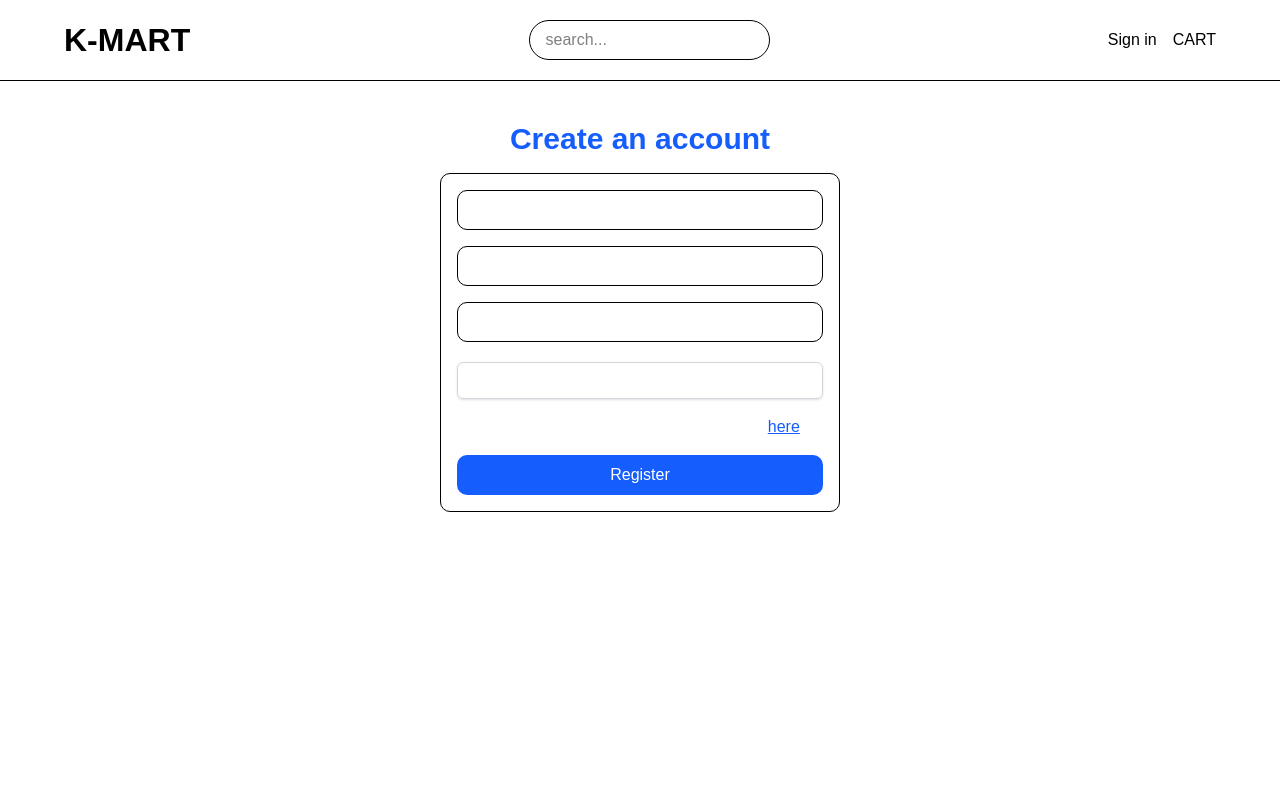
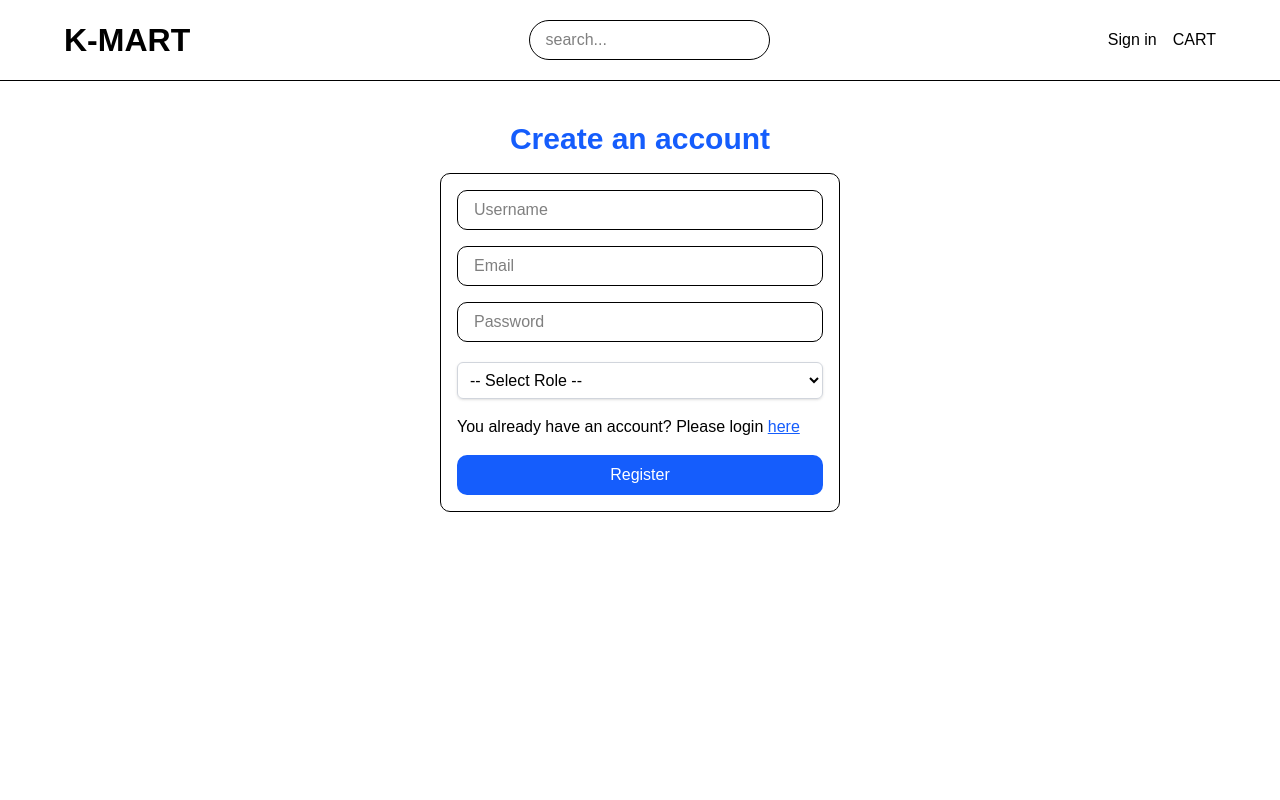
Before and after one commit to M6839/K_Mart_Ecomerce_Frontend, a Next.js app: page /Register in a window 1280 px wide. Shown: the top 800 px of the page. Built offline with nearby package versions, Linux system fonts and the light colour scheme; no server answers.

Commit message:
changes in form

```diff
--- a/src/app/Login/page.tsx
+++ b/src/app/Login/page.tsx
@@ -36,16 +36,16 @@ export default function Login() {
       <div className="p-4 flex flex-col gap-4 border border-black rounded-[10px] md:w-[400px] mx-auto">
         <input
           placeholder="Email"
-          className="h-[40px] border border-black rounded-[10px] px-4"
+          className="h-[40px] text-black border border-black rounded-[10px] px-4"
           onChange={e => setForm({ ...form, email: e.target.value })}
         />
         <input
           placeholder="Password"
-          className="h-[40px] border border-black rounded-[10px] px-4"
+          className="h-[40px] border text-black border-black rounded-[10px] px-4"
           type="password"
           onChange={e => setForm({ ...form, password: e.target.value })}
         />
-        <p>You have no account? Please create <Link href="/Register" className="text-blue-600 underline">here</Link></p>
+        <p className="text-black">You have no account? Please create <Link href="/Register" className="text-blue-600 underline">here</Link></p>
         <button
           className="bg-blue-600 rounded-[10px] px-4 h-[40px] text-white"
           onClick={submit}
--- a/src/app/Register/page.tsx
+++ b/src/app/Register/page.tsx
@@ -29,29 +29,29 @@ export default function Register() {
       <div className="p-4 flex flex-col gap-4 border border-black rounded-[10px] md:w-[400px] mx-auto">
         <input
           placeholder="Username"
-          className="h-[40px] border border-black rounded-[10px] px-4"
+          className="h-[40px] border text-black border-black rounded-[10px] px-4"
           onChange={e => setForm({ ...form, username: e.target.value })}
         />
         <input
           placeholder="Email"
-          className="h-[40px] border border-black rounded-[10px] px-4"
+          className="h-[40px] border text-black border-black rounded-[10px] px-4"
           onChange={e => setForm({ ...form, email: e.target.value })}
         />
         <input
           placeholder="Password"
-          className="h-[40px] border border-black rounded-[10px] px-4"
+          className="h-[40px] border text-black border-black rounded-[10px] px-4"
           type="password"
           onChange={e => setForm({ ...form, password: e.target.value })}
         />
         <select
   onChange={e => setForm({ ...form, role: e.target.value })}
-  className="mt-1 block w-full p-2 border border-gray-300 rounded-md shadow-sm focus:ring-blue-500 focus:border-blue-500"
+  className="mt-1 block w-full text-black p-2 border border-gray-300 rounded-md shadow-sm focus:ring-blue-500 focus:border-blue-500"
 >
-  <option value="">-- Select Role --</option>
+  <option value="" className="text-black">-- Select Role --</option>
   <option value="user">User</option>
   <option value="admin">Admin</option>
 </select>
-        <p>You already have an account? Please login <Link href="/Login" className="text-blue-600 underline">here</Link></p>
+        <p className="text-black">You already have an account? Please login <Link href="/Login" className="text-blue-600 underline">here</Link></p>
         <button
           className="bg-blue-600 rounded-[10px] px-4 h-[40px] text-white"
           onClick={submit}
```
